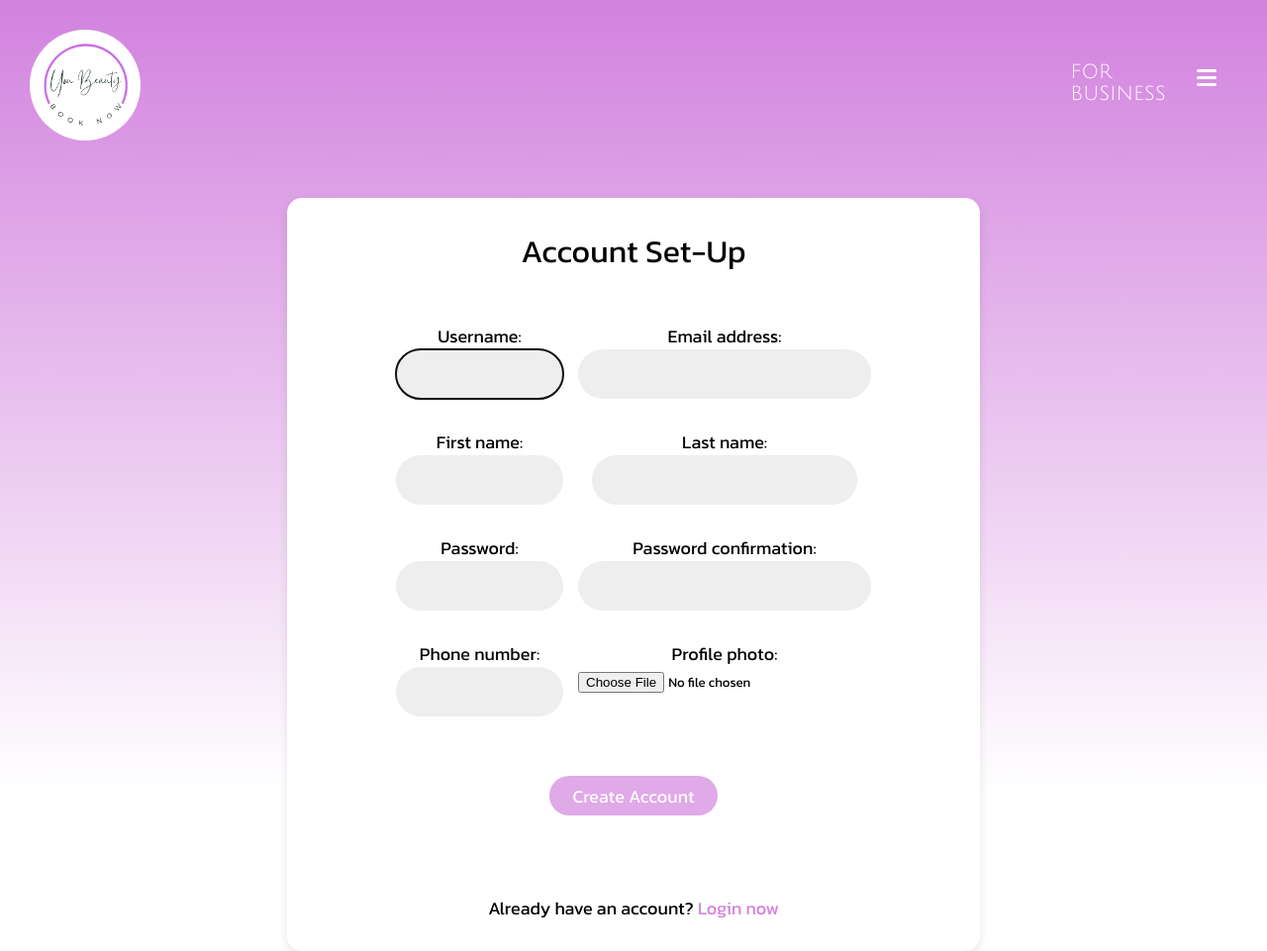
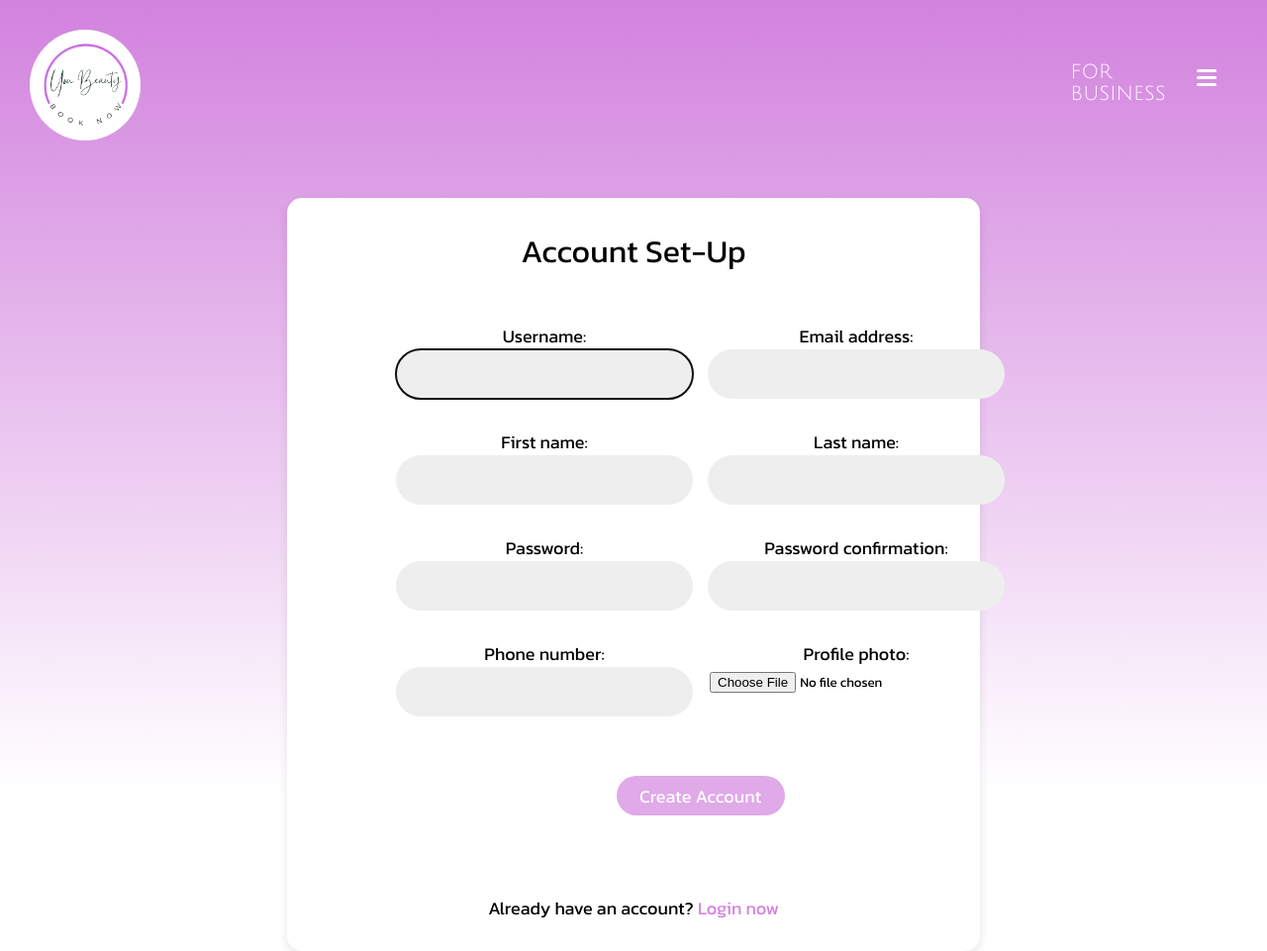
Before and after one commit to henrylo212/YouBeauty, a Django app: page /accounts/customer-register/ in a window 1280 px wide. Shown: the whole page at 99% size. Run offline with Django 5.2, Linux system fonts and the light colour scheme.

Commit message:
register customer frontend fix

```diff
--- a/Code/static/css/accounts/register.css
+++ b/Code/static/css/accounts/register.css
@@ -47,6 +47,7 @@ form input:not([type="file"]) {
     border-radius: 33px;
     border-width: 0;
     width: 100%;
+    min-width: 300px;
     height: 50px;
     margin-bottom: 15px;
     background-color: #EEEEEE;
```
